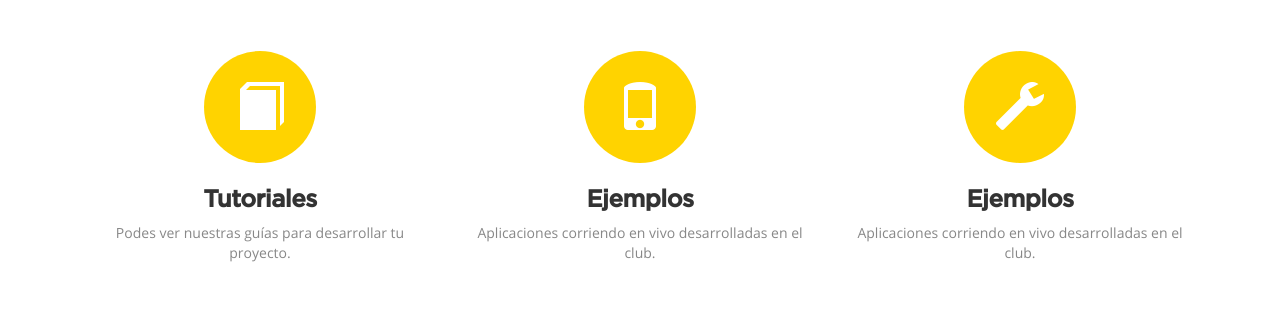
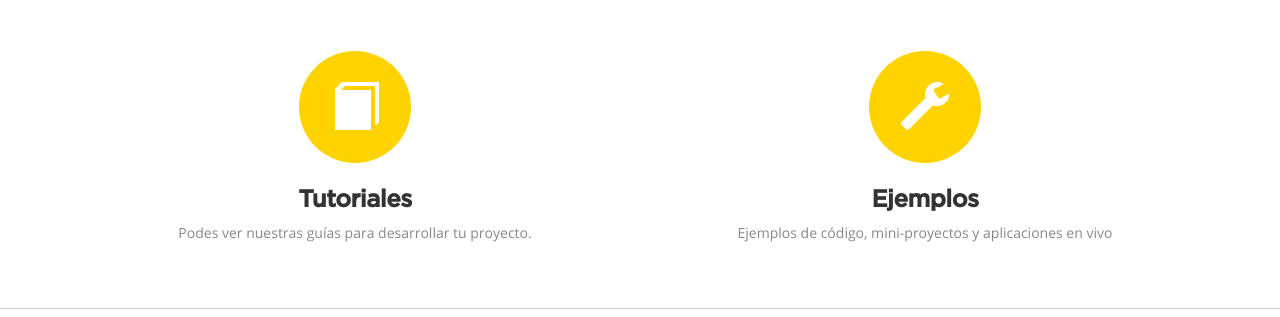
Before and after one commit to ptf-houssay/ptf-houssay, a plain HTML site: page index.html in a window 1280 px wide. Shown: the part 635-952 px from the top of the page. Drawn offline with Linux system fonts and the light colour scheme.

Commit message:
limpiando codigo y archivos

```diff
--- a/index.html
+++ b/index.html
@@ -69,26 +69,19 @@
       <section>
         <div class="container">
           <div class="row row-shortcut">
-            <a class="col-md-4 col-sm-6 shortcut" href="./tutoriales/landing-tutoriales.html">
+            <a class="col-md-6 col-sm-6 shortcut" href="./tutoriales/landing-tutoriales.html">
               <span class="bg-primary-lt">
                 <span class="glyphicon glyphicon-book"></span>
               </span>
               <h3>Tutoriales</h3>
               <p>Podes ver nuestras guías para desarrollar tu proyecto.</p>
             </a>
-            <a class="col-md-4 col-sm-6 shortcut" href="#">
-              <span class="bg-primary-lt">
-                <span class="glyphicon glyphicon-phone"></span>
-              </span>
-              <h3>Ejemplos</h3>
-              <p>Aplicaciones corriendo en vivo desarrolladas en el club.</p>
-            </a>
-            <a class="col-md-4 col-sm-6 shortcut" href="./ejemplos/landing-ejemplos.html">
+            <a class="col-md-6 col-sm-6 shortcut" href="./ejemplos/landing-ejemplos.html">
               <span class="bg-primary-lt">
                 <span class="glyphicon glyphicon-wrench"></span>
               </span>
               <h3>Ejemplos</h3>
-              <p>Aplicaciones corriendo en vivo desarrolladas en el club.</p>
+              <p>Ejemplos de código, mini-proyectos y aplicaciones en vivo</p>
             </a>
           </div>
           <br>
@@ -102,7 +95,6 @@
               <p>Todo el mundo puede aprender a programar, no necesitás tener conocimientos previos ni ser un experto en computación o matemática, sólo tenés que animarte a aprender algo nuevo.</p>
               <br>
               <h3>¡Unite a nuestra comunidad, y programá tu futuro!</h3>
-              <p><a class="btn btn-xl btn-primary">Comenzá un curso</a></p>
             </div>
           </div>
         </section>
```
Also changed, not shown: ejemplos/landing-ejemplos.html (+1 -1 lines), tutoriales/landing-tutoriales.html (+1 -1 lines), css/ba-btn-default.png (deleted), css/ba-btn.png (deleted), css/ba-btn.svg (deleted), css/bac-footer.png (deleted), css/bac-footer.svg (deleted), css/bac-header.png (deleted), css/bac-header.svg (deleted), css/favicon-mobile.png (deleted), css/favicon.ico (deleted), css/favicon.png (deleted).
